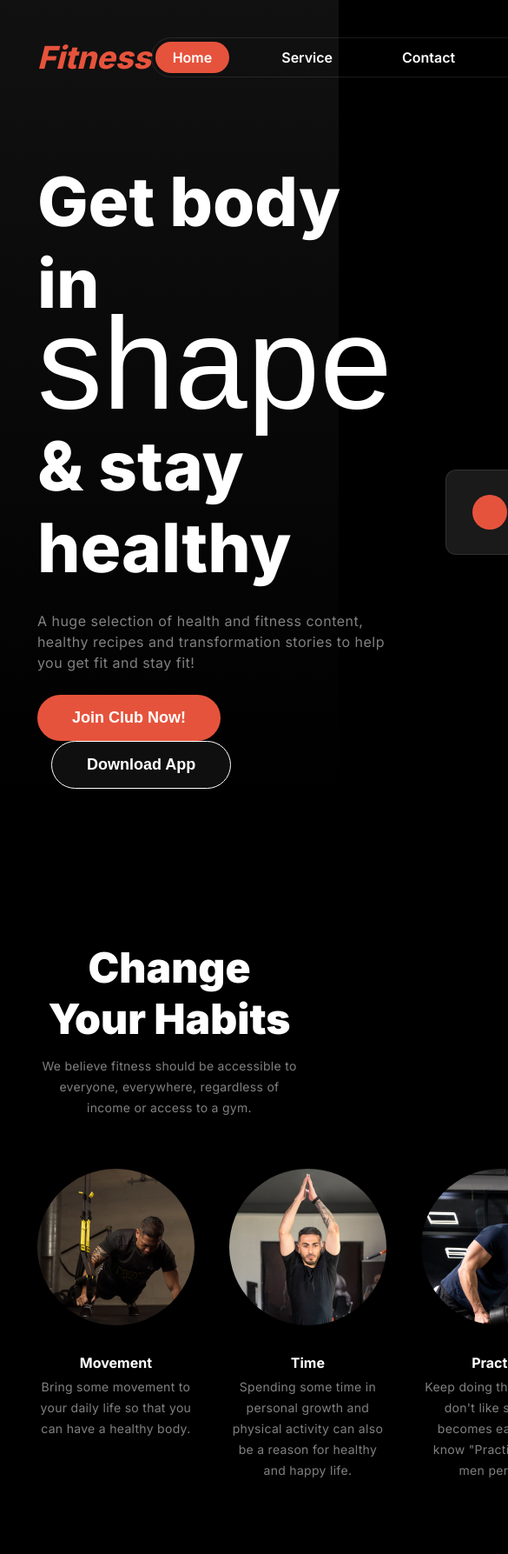
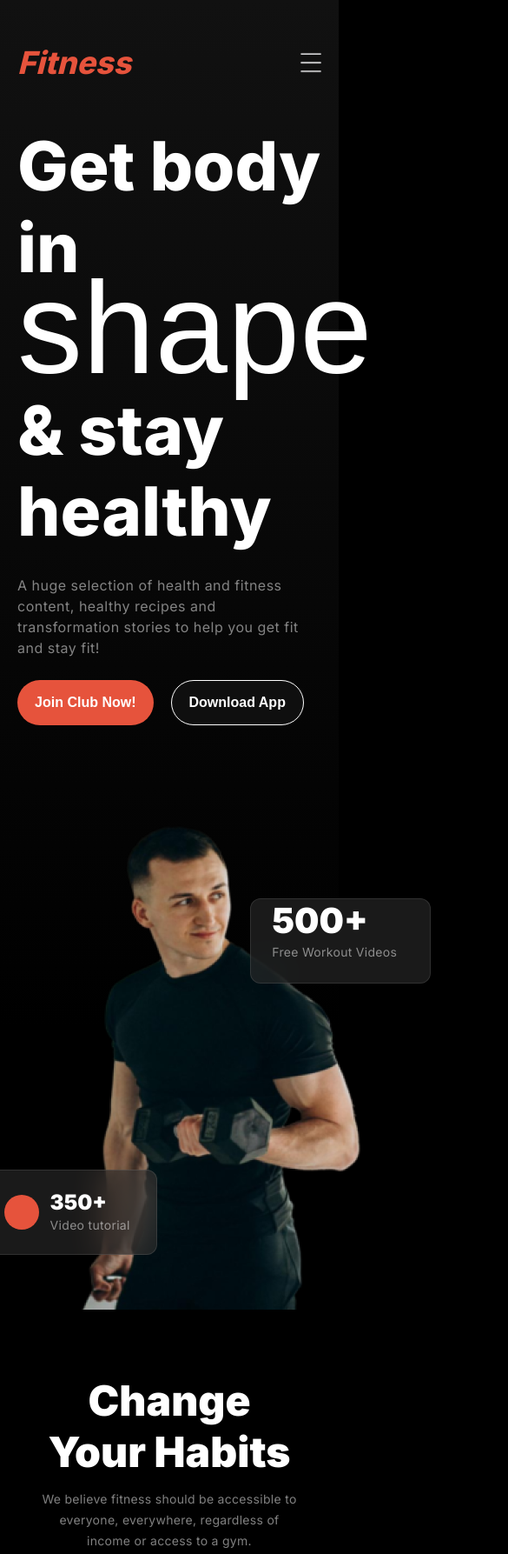
Before and after one commit to ariful97768/assignment-2, a plain HTML site: page index.html in a window 390 px wide. Shown: the top 1787 px of the page at 87% size, 585 px wide, since content can reach past the window. Drawn offline with Linux system fonts and the light colour scheme; a web font is replaced by a local one.

Commit message:
added responsiveness

```diff
--- a/index.html
+++ b/index.html
@@ -12,7 +12,8 @@
     <header>
         <div class="df header">
             <em class="color-primary nav-title">Fitness</em>
-            <nav>
+            <img class="menu-icon" src="images/main-menu.png" alt="">
+            <nav class="nav">
                 <ul class="df nav-lists">
                     <li class="nav-list home"><a href="#">Home</a></li>
                     <li class="nav-list"><a href="#">Service</a></li>
@@ -31,11 +32,14 @@
                     A huge selection of health and fitness content, healthy recipes and transformation stories to help
                     you get fit and stay fit!
                 </p>
-                <button class="btn-primary">Join Club Now!</button>
-                <button class="btn-primary btn-second">Download App</button>
+                <div class="center-btn">
+                    <button class="btn-primary button">Join Club Now!</button>
+                    <button class="btn-primary button btn-second">Download App</button>
+                </div>
             </div>
             <!-- right -->
             <div class="hero-content-right">
+                <div class="center-di">
                     <img src="images/Images 2.png" alt="Exercise">
                     <div class="mini-card-1">
                         <div class="dot"></div>
@@ -48,6 +52,7 @@
                         <div>
                             <h3>500+</h3>
                             <p class="color-dsc">Free Workout Videos</p>
+                        </div>
                     </div>
                 </div>
             </div>
@@ -181,7 +186,7 @@
 
     <!-- team section -->
 
-    <section>
+    <section class="team">
         <div class="team-headings">
             <h3 class="team-title">Meet Our Team</h3>
             <p class="team-dsc color-dsc">Meet our brave instructors. Our dedicated team will help you with your fitness
@@ -239,7 +244,8 @@
         <div class="footer-container df">
             <div class="footer-headings">
                 <em class="f-title">Fitness</em>
-                <p class="f-dsc color-dsc">We believe fitness should be accessible to everyone, everywhere, regardless of income or access to a gym. With hundreds of professional workouts.</p>
+                <p class="f-dsc color-dsc">We believe fitness should be accessible to everyone, everywhere, regardless
+                    of income or access to a gym. With hundreds of professional workouts.</p>
             </div>
             <div class="f-nav-container df">
                 <div class="f-nav-content">
--- a/style.css
+++ b/style.css
@@ -64,6 +64,10 @@ section {
 }
 
 /* navigation styling */
+
+.menu-icon {
+    display: none;
+}
 
 header {
     background: linear-gradient(180.00deg, rgb(17, 17, 17), rgba(119, 119, 119, 0) 100%);
@@ -147,8 +151,10 @@ li {
     background-color: #0f0f0f;
     border: 1px solid rgb(255, 255, 255);
     border-radius: 42px;
-    margin-left: 1rem;
+}
 
+.button {
+    margin-right: 1rem;
 }
 
 .hero-content-right {
@@ -407,7 +413,6 @@ option {
     gap: 1.5rem;
     align-items: center;
     padding: 1.5rem;
-    display: ;
     border-radius: 18px;
     background: rgba(255, 255, 255, 0.1);
 }
@@ -490,8 +495,7 @@ footer {
 }
 
 hr {
-    margin: 0 auto;
-    width: 1154.6px;
+    margin: 0 12%;
     border: 2px solid rgba(255, 255, 255, 0.1);
 }
 
@@ -507,3 +511,90 @@ hr {
     font-size: 20px;
     letter-spacing: 0.3px;
 }
+
+
+
+@media screen and (max-width: 576px) {
+
+    .habit-cards,
+    .milka-singh-section,
+    .bmi-calc,
+    .footer-container,
+    .f-nav-container {
+        flex-direction: column;
+    }
+
+    section {
+        /* margin: 2rem 11%; */
+    }
+
+    .hero-content,
+    .milka-singh-section {
+        gap: 60px;
+    }
+
+    .hero-content-right {
+        margin-right: 0;
+    }
+
+    header {
+        padding: 50px 20px;
+    }
+
+    .hero-content-left {
+        margin-top: 50px;
+    }
+
+    .nav {
+        display: none;
+    }
+
+    .center-btn {
+        display: flex;
+        justify-content: center;
+    }
+
+    .menu-icon {
+        display: block;
+        height: 24px;
+        width: 24px;
+    }
+
+    .hero-content {
+        flex-direction: column;
+    }
+
+    .button {
+        font-size: 16px;
+        padding: 16px 20px;
+        margin-right: 20px;
+    }
+
+    .center-di {
+        margin-left: 17.5vw;
+        margin-right: auto;
+    }
+
+    .habit {
+        margin-top: 400px;
+    }
+
+    .bmi-headings {
+        margin: 0 11%;
+    }
+
+    .bmi-calc,
+    .bmi-chart {
+        margin: 30px auto;
+        gap: 2rem;
+    }
+
+    .team-container {
+        grid-template-columns: repeat(1, 20.5rem);
+    }
+
+    .f-nav-container {
+        margin: 30px 0 60px 0;
+        gap: 20px;
+    }
+}
```
Also changed, not shown: images/main-menu.png (added), images/protien-bar.jpg (added). Lines whose indentation alone changed are shown as unchanged.
